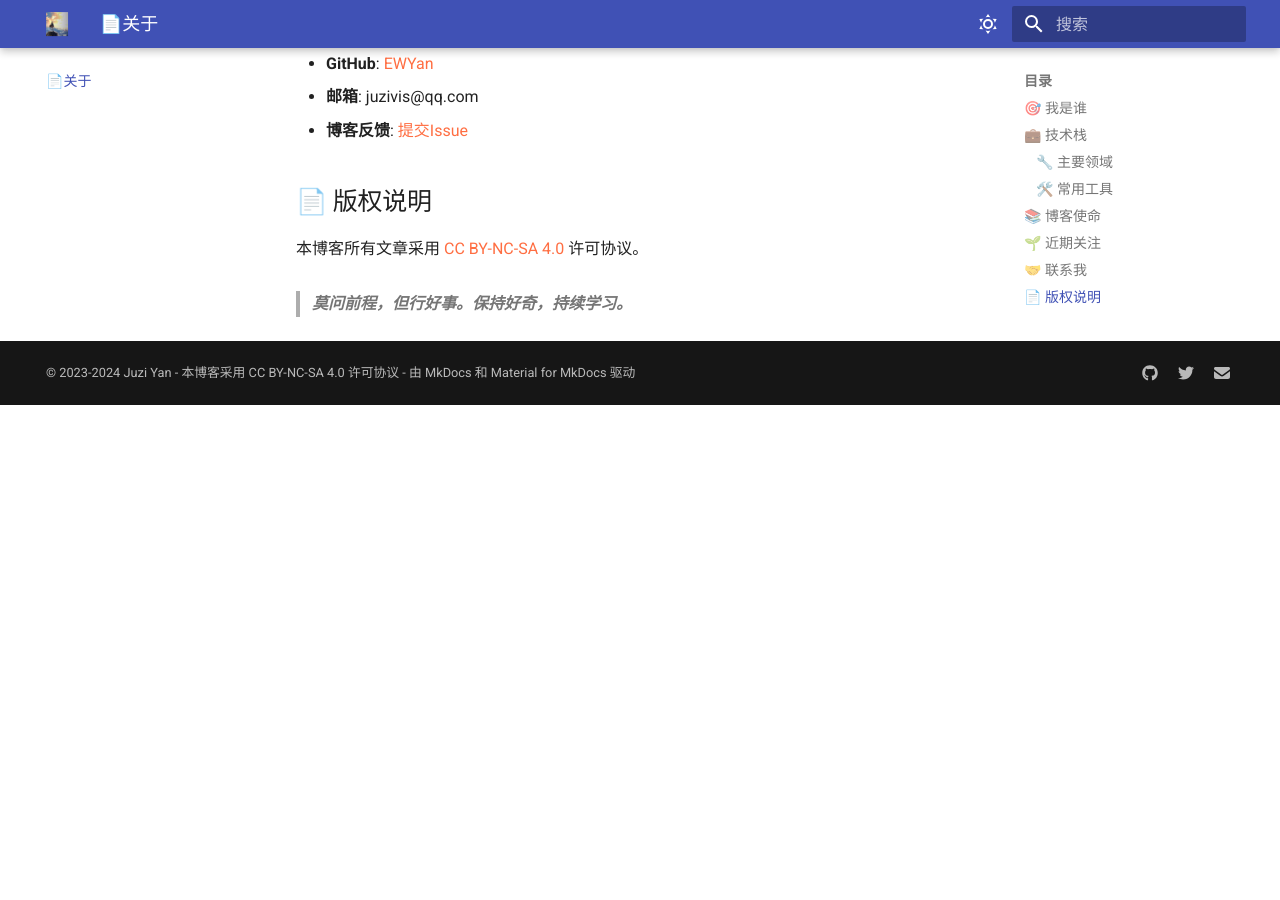
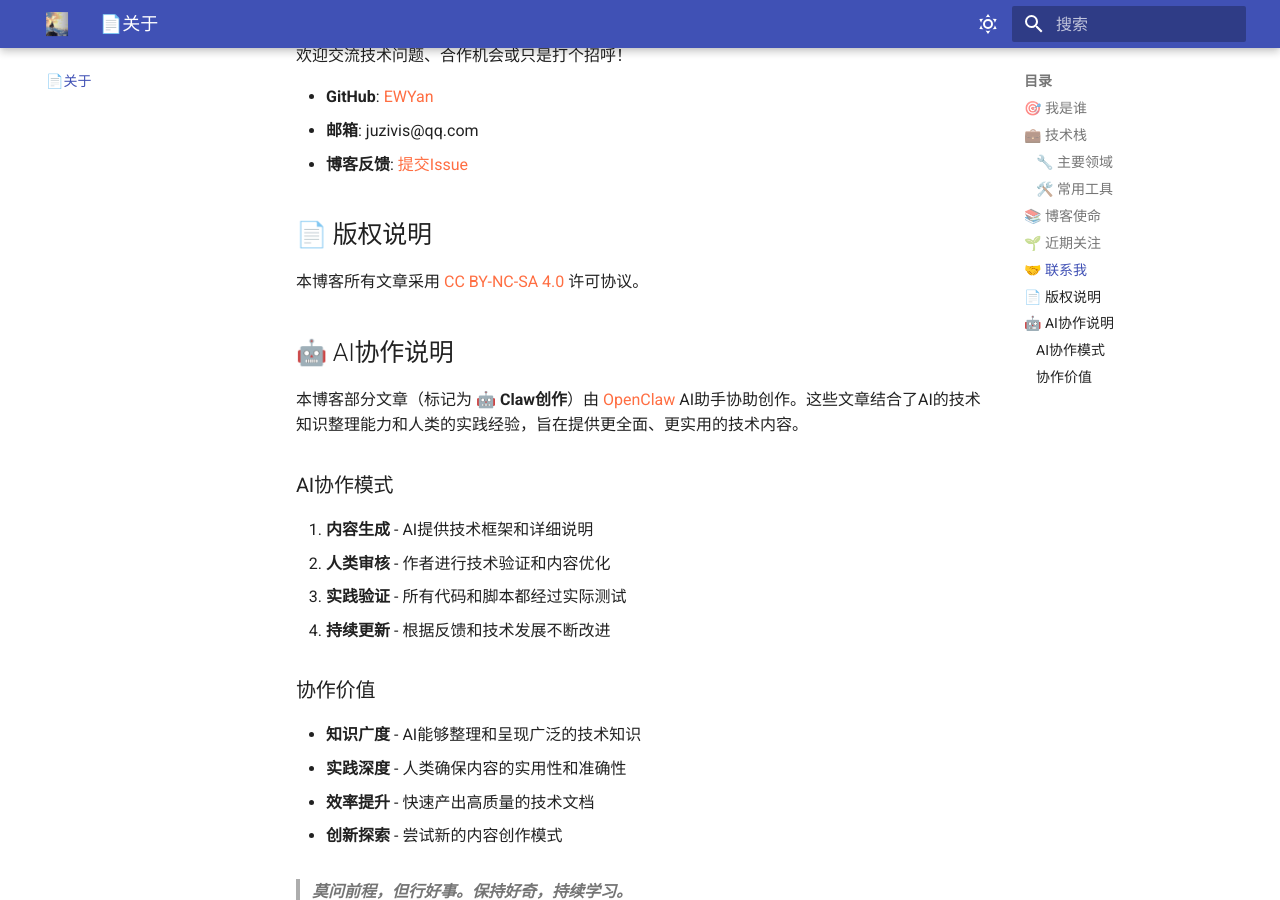
Before and after one commit to EWYan/juzidaxia, an MkDocs documentation site: the page built from docs/about.md, in a window 1280 px wide and 900 px high, scrolled down 1560 px. Built offline with MkDocs 1.6.1 and Material for MkDocs 9.7.7, drawn with Linux system fonts in a browser that asks for light colours; before the commit the page ends 1965 px from its top, so only the background shows below that; some of the changed text lies outside the part shown.

Commit message:
创建Claw创作栏目并重新组织导航
- 新增'🤖 Claw创作'栏目，专门存放AI协助创作的文章
- 将Linux内核调试和Zephyr调试两篇文章移到Claw栏目
- 更新主页最新文章列表，按新分类展示
- 在Claw创作文章开头添加'🤖 Claw创作'标识
- 在关于页面添加AI协作说明，解释创作模式
- 保持原有技术碎笔栏目的文章不变

```diff
--- a/docs/about.md
+++ b/docs/about.md
@@ -8,6 +8,7 @@
 - **开源贡献者** - 相信分享让世界更美好
 - **终身学习者** - 技术更新迭代，学习永不止步
 - **运动爱好者** - 篮球🏀、羽毛球🏸、骑行🚴‍♂️
+- **AI协作探索者** - 与AI助手共同创作技术内容
 
 ## 💼 技术栈
 
@@ -51,4 +52,20 @@
 
 本博客所有文章采用 [CC BY-NC-SA 4.0](https://creativecommons.org/licenses/by-nc-sa/4.0/) 许可协议。
 
+## 🤖 AI协作说明
+
+本博客部分文章（标记为 **🤖 Claw创作**）由 [OpenClaw](https://openclaw.ai) AI助手协助创作。这些文章结合了AI的技术知识整理能力和人类的实践经验，旨在提供更全面、更实用的技术内容。
+
+### AI协作模式
+1. **内容生成** - AI提供技术框架和详细说明
+2. **人类审核** - 作者进行技术验证和内容优化
+3. **实践验证** - 所有代码和脚本都经过实际测试
+4. **持续更新** - 根据反馈和技术发展不断改进
+
+### 协作价值
+- **知识广度** - AI能够整理和呈现广泛的技术知识
+- **实践深度** - 人类确保内容的实用性和准确性
+- **效率提升** - 快速产出高质量的技术文档
+- **创新探索** - 尝试新的内容创作模式
+
 > **莫问前程，但行好事。保持好奇，持续学习。**
--- a/mkdocs.yml
+++ b/mkdocs.yml
@@ -128,13 +128,13 @@ copyright: |
 
 nav:
     - 📰首页: index.md
-    - 📝技术碎笔:
+    - 🤖 Claw创作:
       - Linux内核调试环境搭建指南: tech/linux_kernel_debug_env.md
       - Zephyr RTOS调试环境搭建指南: tech/zephyr_debug_env.md
+    - 📝技术碎笔:
       - TriCore上下文切换详解: tech/context_switch.md
       - inline关键字应用指南: tech/inline关键字.md
       - Python虚拟环境实践: tech/venv_setting.md
-
     - 📦它山之石:
       - 👀阅读推荐: others/reading.md
       - 🖖工具推荐: others/tools.md
```
Also changed, not shown: docs/index.md (+3 -1 lines), docs/tech/linux_kernel_debug_env.md (+2 -0 lines), docs/tech/zephyr_debug_env.md (+2 -0 lines), site/404.html, site/about/index.html, site/index.html, site/others/reading/index.html, site/others/tools/index.html, site/scripts/index.html, site/search/search_index.json, site/tech/context_switch/index.html, site/tech/inline关键字/index.html, site/tech/linux_kernel_debug_env/index.html, site/tech/venv_setting/index.html, 1 more files.
